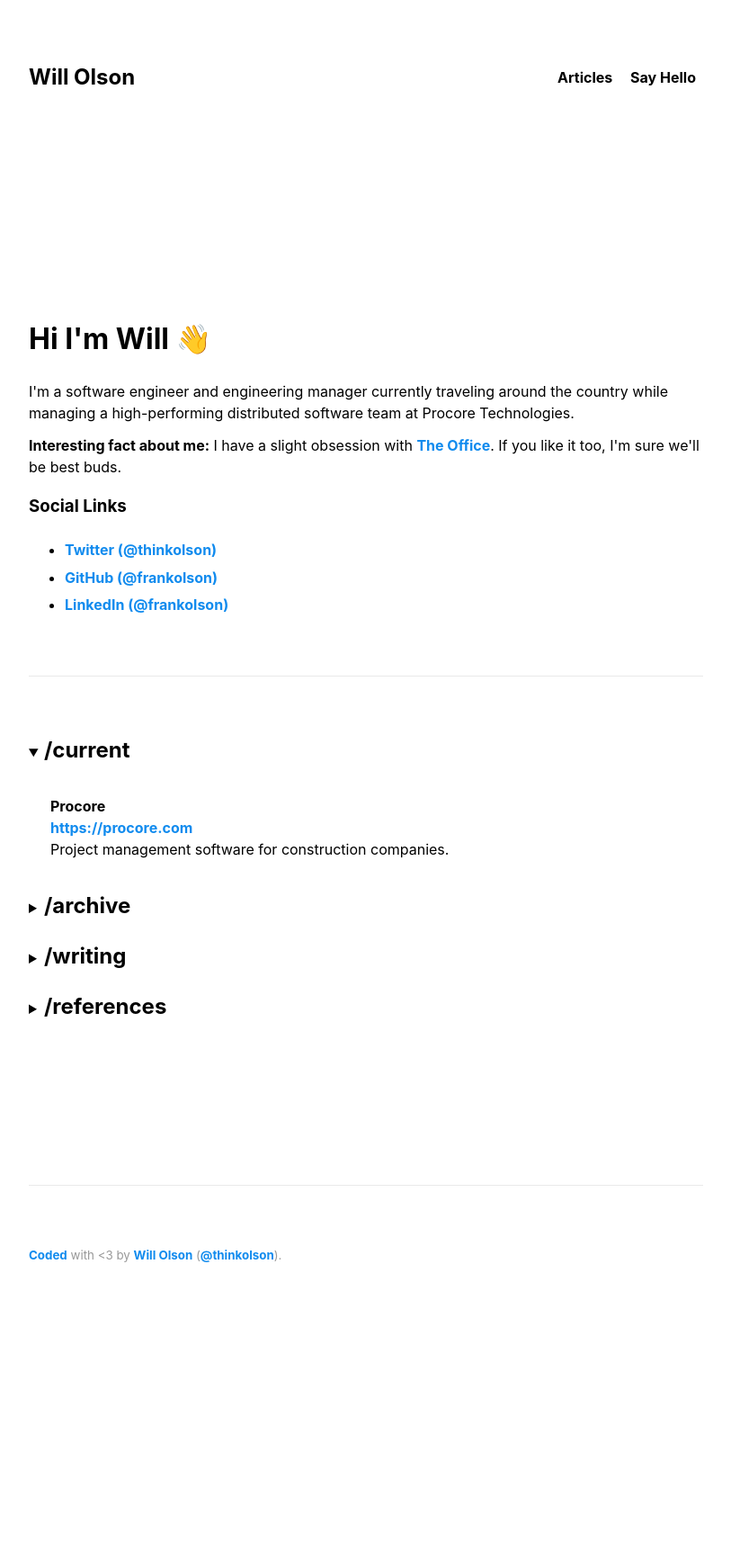
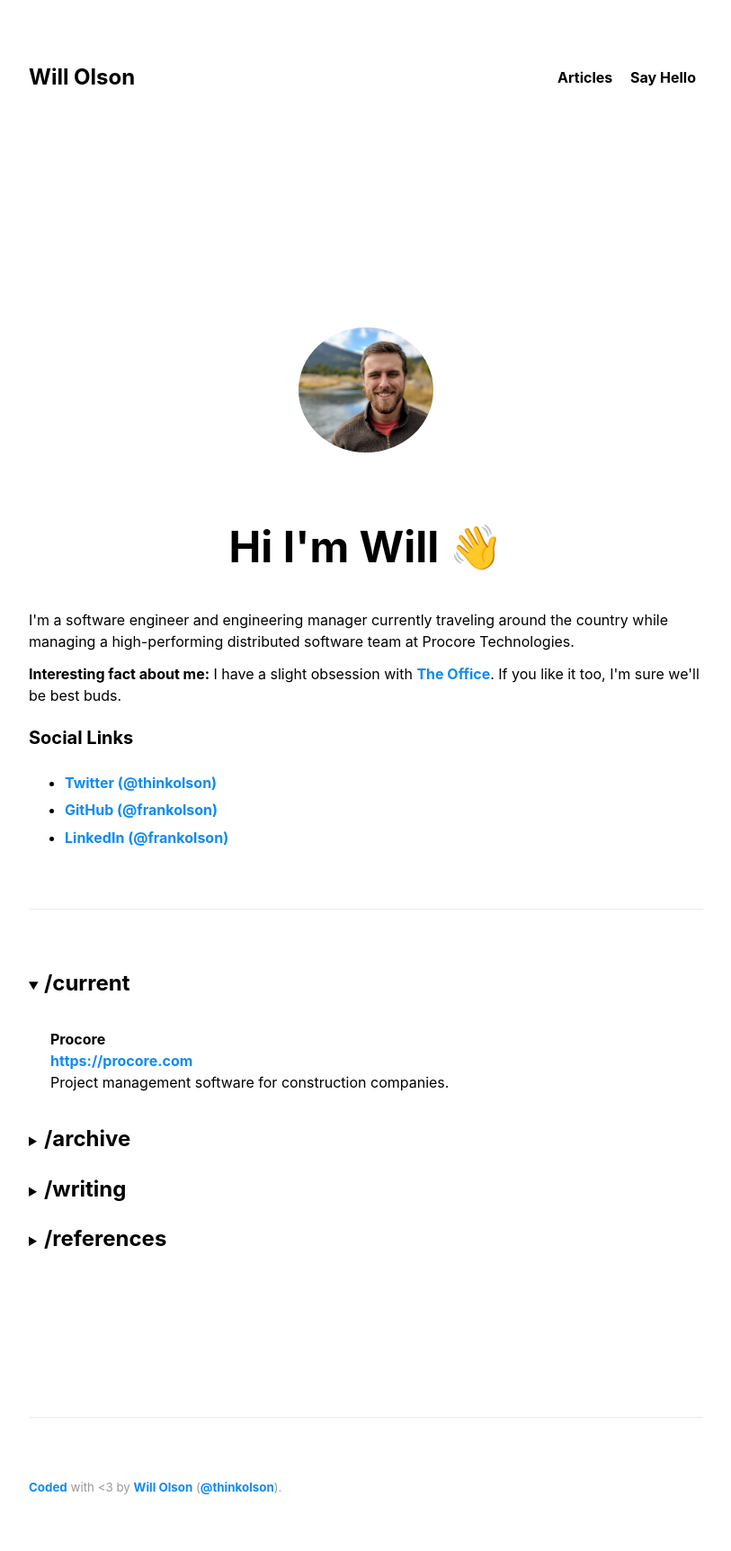
Before and after one commit to frankolson/willolson.io, a Jekyll site: the page built from index.html, in a window 1280 px wide. Shown: the whole page at 90% size, without its empty margins (233-1046 px from the left). Built offline with Jekyll 4.4.1, drawn with Linux system fonts in a browser that asks for light colours; before the commit the page ends 1466 px from its top, so only the background shows below that.

Commit message:
Update homepage intro
Add profile photo and reset the font size for headings.

```diff
--- a/css/custom.css
+++ b/css/custom.css
@@ -5,10 +5,52 @@
   --width-content: 750px;
 }
 
+/* Headings */
+h1 {
+  font-size: 2.998rem;
+}
+
+h2 {
+  font-size: 1.5rem;
+}
+
+h3 {
+  font-size: 1.25rem;
+}
+
+h4 {
+  font-size: 1rem;
+}
+
+h5 {
+  font-size: 0.875rem;
+}
+
+h6 {
+  font-size: 0.75rem;
+}
+
+/* Navigation */
 header nav a {
   color: var(--color-text);
 }
 
+header nav h1 {
+  font-size: 1.5rem;
+}
+
+/* Avatar intro */
+.homepage-intro {
+  text-align: center;
+}
+
+.homepage-intro img {
+  margin: 2rem 0;
+  width: 150px;
+  border-radius: 50%;
+}
+
+/* Homepage directory details feature */
 .homepage-details {
   margin: 0;
 }
--- a/index.html
+++ b/index.html
@@ -2,7 +2,10 @@
 layout: default
 ---
 
-<h1>Hi I'm Will 👋</h1>
+<div class="homepage-intro">
+  <img src="{{ site.baseurl }}/images/me.png" alt="Will Olson profile photo" class="homepage-avatar" />
+  <h1>Hi I'm Will 👋</h1>
+</div>
 
 <p>
   I'm a software engineer and engineering manager currently traveling around the country while managing a high-performing distributed software team at Procore Technologies.
```
Also changed, not shown: images/me.png (added).
